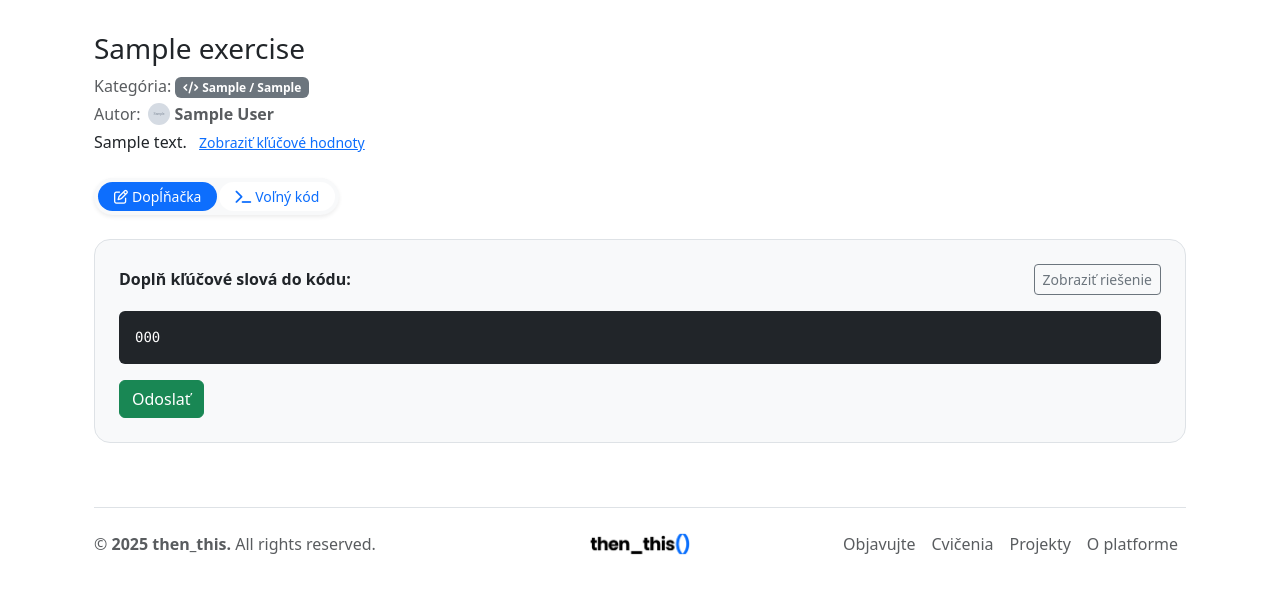
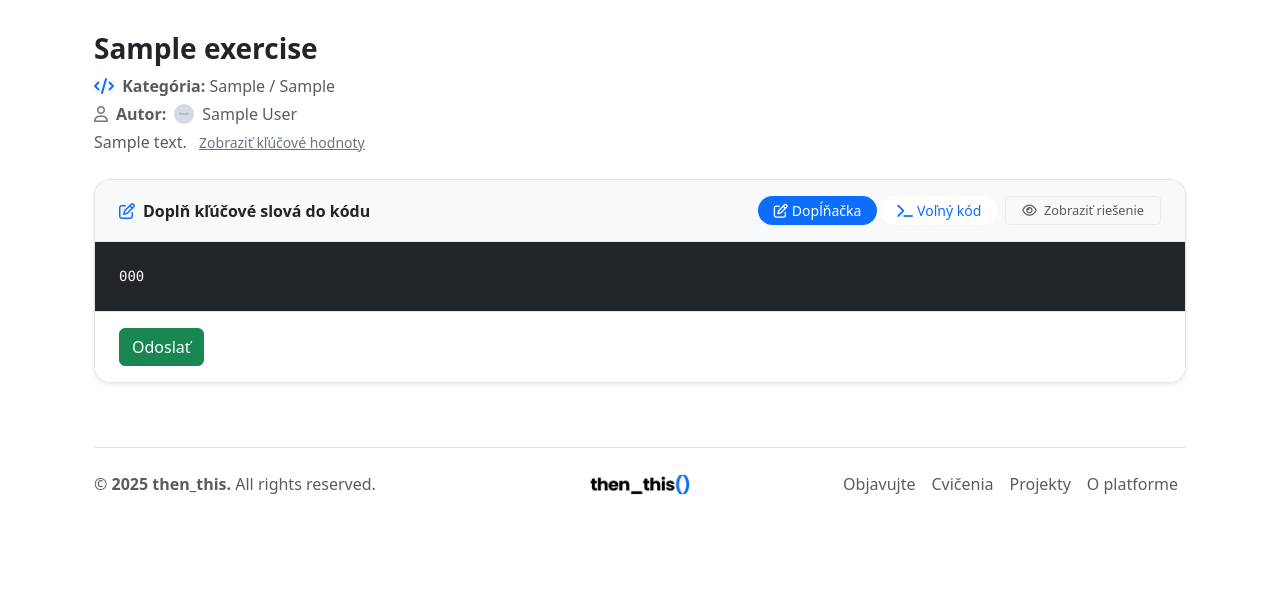
Before and after one commit to andreakollova/platforma-thenthis, a Flask app: page /cvicenie/1 in a window 1280 px wide. Shown: the part 89-683 px from the top of the page. Run offline with Flask 3, Linux system fonts and the light colour scheme; tables that the repository leaves empty hold one stand-in row (values such as "Sample post"); grey boxes marked "Sample" are stand-in pictures.

Commit message:
Checkpoint 19 - cvicenie fixnute final

```diff
--- a/app.py
+++ b/app.py
@@ -157,10 +157,16 @@ def nove_cvicenie():
 
     return render_template('nove.html')
 
+import re
+
 @app.route('/cvicenie/<int:id>')
 def exercise_detail(id):
     exercise = Exercise.query.get_or_404(id)
     author = User.query.get(exercise.author_id)
+
+    # 🔧 Vygeneruj výsledný kód bez {{ ... }}
+    final_code = re.sub(r"\{\{\s*(.*?)\s*\}\}", r"\1", exercise.code_raw or "")
+
     category_icons = {
         "Python": "fab fa-python",
         "JavaScript": "fab fa-js",
@@ -172,8 +178,10 @@ def exercise_detail(id):
         'cvicenie.html',
         exercise=exercise,
         author=author,
+        solution_clean=final_code,  # <--- toto pošleme
         category_icon=category_icons.get(exercise.category, "fas fa-code")
     )
+
 
 @app.route('/moje-cvicenia')
 @login_required
--- a/static/styles-dashboard.css
+++ b/static/styles-dashboard.css
@@ -276,3 +276,9 @@
   background-color: #0d6efd;
   color: white;
 }
+
+#toggleActionBtn:hover {
+  background-color: #f8f9fa !important;
+  color: #495057 !important;
+  border-color: #ced4da !important;
+}
--- a/static/styles.css
+++ b/static/styles.css
@@ -194,3 +194,9 @@ h1 {
   background-color: #0d6efd;
   color: white;
 }
+
+#toggleActionBtn:hover {
+  background-color: #f8f9fa !important;
+  color: #495057 !important;
+  border-color: #ced4da !important;
+}
--- a/templates/cvicenie.html
+++ b/templates/cvicenie.html
@@ -9,61 +9,96 @@
   {% endif %}
 
   <div class="mb-4">
-    <h1 class="h3">{{ exercise.title }}</h1>
-    <p class="text-muted mb-1">
-      Kategória:
-      <span class="badge bg-secondary">
-        <i class="{{ category_icon }} me-1"></i>{{ exercise.category }} / {{ exercise.subcategory }}
-      </span>
-    </p>
-    <div class="d-flex align-items-center mb-1">
-      <span class="text-muted me-2">Autor: </span>
-      <img src="{{ url_for('static', filename='uploads/profiles/' ~ author.photo) }}" alt="{{ author.name }}" width="22" height="22" class="rounded-circle me-1">
-      <strong class="text-muted">{{ author.name }}</strong>
-    </div>
-<p class="mb-2">
-  {{ exercise.full_description }} <a href="#" id="toggleKeywords" class="ms-2 link-primary small">Zobraziť kľúčové hodnoty</a>
-    </p>
-    <div id="keywordsBox" class="mt-2 d-none small">
-      <span class="badge bg-pink text-white me-1">self</span>
-      <span class="badge bg-pink text-white me-1">super</span>
-      <span class="badge bg-pink text-white me-1">class</span>
-      <span class="badge bg-pink text-white me-1">print</span>
-      <span class="badge bg-pink text-white me-1">Zviera</span>
-      <span class="badge bg-pink text-white me-1">zvuk</span>
-    </div>
+    <h1 class="fw-bold fs-3 mb-2">{{ exercise.title }}</h1>
+
+    <div class="text-muted fs-7 mb-1">
+      <i class="{{ category_icon }} me-1 text-primary"></i>
+      <strong>Kategória:</strong> {{ exercise.category }} / {{ exercise.subcategory }}
     </div>
 
-  <div class="mb-4">
-    <div id="modeButtons" class="rounded-pill bg-light d-inline-flex shadow-sm p-1" style="gap: 2px;">
-      <button type="button" class="btn btn-sm rounded-pill px-3 py-1 active" data-mode="fill">
+    <div class="text-muted fs-6 d-flex align-items-center mb-1">
+      <i class="fa-regular fa-user me-2 text-secondary"></i>
+      <strong>Autor:</strong>
+      <img src="{{ url_for('static', filename='uploads/profiles/' ~ author.photo) }}"
+           alt="{{ author.name }}" width="20" height="20"
+           class="rounded-circle mx-2">
+      {{ author.name }}
+    </div>
+
+    <p class="text-muted fs-6 mb-4" style="line-height: 1.6;">
+      {{ exercise.full_description }}
+      <a href="#" id="toggleKeywords" class="ms-2 link-secondary text-decoration-underline small">
+        Zobraziť kľúčové hodnoty
+      </a>
+    </p>
+
+    <div id="keywordsBox" class="mt-1 d-none small"></div>
+  </div>
+
+  <!-- OBAL CVIČENIA -->
+  <div class="rounded-4 bg-white shadow-sm border overflow-hidden" id="exerciseBox">
+    <div class="d-flex justify-content-between align-items-center px-4 py-3 border-bottom bg-light flex-wrap">
+
+      <!-- Nadpis, ktorý sa mení podľa režimu -->
+      <div class="d-flex align-items-center" id="exerciseHeader">
+        <i class="fa-regular fa-pen-to-square text-primary me-2"></i>
+        <span class="fw-semibold fs-6" id="exerciseTitle">Doplň kľúčové slová do kódu</span>
+      </div>
+
+      <!-- Prepínače + tlačidlo -->
+      <div class="d-flex align-items-center gap-2 flex-wrap">
+        <div id="modeButtons" class="d-inline-flex gap-1">
+          <button type="button" class="btn btn-sm rounded-pill px-3 py-1 active d-flex align-items-center" data-mode="fill">
             <i class="fa-regular fa-pen-to-square me-1"></i>Dopĺňačka
           </button>
-      <button type="button" class="btn btn-sm rounded-pill px-3 py-1" data-mode="free">
+          <button type="button" class="btn btn-sm rounded-pill px-3 py-1 d-flex align-items-center" data-mode="free">
             <i class="fa-solid fa-terminal me-1"></i>Voľný kód
+          </button>
+        </div>
+        <button
+          class="btn btn-sm btn-outline-secondary text-muted border-light-subtle px-3 py-1"
+          id="toggleActionBtn"
+          style="font-size: 0.8rem; transition: background-color 0.2s;"
+          onmouseover="this.style.backgroundColor='#f9f9f9';"
+          onmouseout="this.style.backgroundColor='transparent';"
+        >
+          <i class="fa-regular fa-eye me-1"></i>
+          <span id="toggleActionText">Zobraziť riešenie</span>
+        </button>
+      </div>
+
+    </div>
+
+<!-- BLOK: DOPĹŇAČKA -->
+<div id="fillMode">
+  <!-- Kód -->
+  <div class="bg-dark text-white p-4 font-monospace border-bottom">
+    <pre class="mb-0"><code>{{ exercise.code | safe }}</code></pre>
+  </div>
+
+  <!-- Odoslať -->
+  <div class="px-4 py-3 bg-white">
+    <button class="btn btn-success">Odoslať</button>
+  <button
+    class="btn btn-sm btn-outline-secondary d-none"
+    id="resetButton"
+    title="Vymazať odpovede"
+    style="font-size: 0.8rem;"
+  >
+    <i class="fa-solid fa-arrow-rotate-left"></i>
   </button>
   </div>
 </div>
 
-  <!-- DOPĹŇAČKA -->
-  <div class="border rounded-4 p-4 bg-light" id="fillMode">
-    <div class="d-flex justify-content-between align-items-center mb-3">
-      <p class="fw-semibold mb-0">Doplň kľúčové slová do kódu:</p>
-      <button class="btn btn-outline-secondary btn-sm" id="toggleAnswers">Zobraziť riešenie</button>
-    </div>
-    <div class="bg-dark text-white p-3 rounded font-monospace">
-      <pre class="mb-0"><code>{{ exercise.code | safe }}</code></pre>
-    </div>
-    <button class="btn btn-success mt-3">Odoslať</button>
+    <!-- BLOK: VOĽNÝ KÓD -->
+    <div id="freeMode" class="d-none">
+      <!-- Textarea -->
+      <div class="bg-dark text-white p-3">
+        <textarea id="freeCodeArea" class="form-control font-monospace bg-dark text-white border-0"
+                  rows="12" placeholder="Tu napíš svoj kód..."></textarea>
       </div>
 
-  <!-- VOĽNÝ KÓD -->
-  <div class="border rounded-4 p-4 bg-light d-none" id="freeMode">
-    <div class="d-flex justify-content-between align-items-center mb-3">
-      <p class="fw-semibold mb-0">Napíš vlastné riešenie:</p>
-      <button class="btn btn-outline-secondary btn-sm" id="toggleFreeCode">Zobraziť predpis</button>
-    </div>
-    <textarea id="freeCodeArea" class="form-control font-monospace bg-dark text-white" rows="12" placeholder="Tu napíš svoj kód..."></textarea>
+      <!-- Odoslať -->
     </div>
 
   {% if is_preview %}
@@ -73,29 +108,54 @@
     </div>
   {% endif %}
 <script>
-// 💡 TU vlož svoj celý JavaScript:
 const modeButtons = document.querySelectorAll('#modeButtons button');
 const fillMode = document.getElementById('fillMode');
 const freeMode = document.getElementById('freeMode');
+const exerciseTitle = document.getElementById('exerciseTitle');
+const toggleActionBtn = document.getElementById('toggleActionBtn');
+const toggleActionText = document.getElementById('toggleActionText');
+const freeCodeArea = document.getElementById('freeCodeArea');
+const toggleKeywordsLink = document.getElementById('toggleKeywords');
+const keywordsBox = document.getElementById('keywordsBox');
+const resetButton = document.getElementById('resetButton');
+const checkButton = document.querySelector('#fillMode .btn-success');
 
+const userCode = { content: "" };
+const freeTemplate = {{ solution_clean | tojson | safe }};
+
+let currentMode = "fill";
+let showingPreset = false;
+let showingAnswers = false;
+
+// Prepínanie režimov
 modeButtons.forEach(button => {
   button.addEventListener('click', () => {
     modeButtons.forEach(btn => btn.classList.remove('active'));
     button.classList.add('active');
-    const selectedMode = button.dataset.mode;
-    fillMode.classList.toggle('d-none', selectedMode !== 'fill');
-    freeMode.classList.toggle('d-none', selectedMode !== 'free');
+    currentMode = button.dataset.mode;
+
+    if (currentMode === "fill") {
+      fillMode.classList.remove("d-none");
+      freeMode.classList.add("d-none");
+      exerciseTitle.innerHTML = "Doplň kľúčové slová do kódu";
+      toggleActionText.textContent = "Zobraziť riešenie";
+    } else {
+      fillMode.classList.add("d-none");
+      freeMode.classList.remove("d-none");
+      exerciseTitle.innerHTML = "Napíš vlastné riešenie";
+      toggleActionText.textContent = showingPreset ? "Skryť predpis" : "Zobraziť predpis";
+    }
   });
 });
 
-const toggleAnswersBtn = document.getElementById('toggleAnswers');
-let showingAnswers = false;
-toggleAnswersBtn.addEventListener('click', () => {
+// Zobrazenie / skrytie riešenia
+toggleActionBtn.addEventListener('click', () => {
+  if (currentMode === "fill") {
     const inputs = document.querySelectorAll('.code-input');
     showingAnswers = !showingAnswers;
     inputs.forEach(input => {
       if (showingAnswers) {
-      if (!input.value || input.value.trim() === '') {
+        if (!input.value.trim()) {
           input.value = input.dataset.answer;
           input.style.color = '#ccc';
         } else {
@@ -112,79 +172,84 @@ toggleAnswersBtn.addEventListener('click', () => {
         input.style.color = '';
       }
     });
-  toggleAnswersBtn.textContent = showingAnswers ? 'Skryť riešenie' : 'Zobraziť riešenie';
-});
-
-const toggleFreeCodeBtn = document.getElementById('toggleFreeCode');
-const freeCodeArea = document.getElementById('freeCodeArea');
-let showingPreset = false;
-const userCode = { content: "" };
-const freeTemplate = `class Person:
-  def __init__(self, name, age):
-    self.name = name
-    self.age = age
-
-  def greet(self):
-    print("Ahoj, volám sa", self.name)
-
-  def birthday(self):
-    self.age += 1
-
-class Student(Person):
-  def __init__(self, name, age, school):
-    super().__init__(name, age)
-    self.school = school`;
-
-toggleFreeCodeBtn.addEventListener('click', () => {
+    toggleActionText.textContent = showingAnswers ? 'Skryť riešenie' : 'Zobraziť riešenie';
+  } else {
     if (!showingPreset) {
       userCode.content = freeCodeArea.value;
       freeCodeArea.value = freeTemplate;
-    toggleFreeCodeBtn.textContent = "Skryť predpis";
+      toggleActionText.textContent = "Skryť predpis";
     } else {
       freeCodeArea.value = userCode.content;
-    toggleFreeCodeBtn.textContent = "Zobraziť predpis";
+      toggleActionText.textContent = "Zobraziť predpis";
     }
     showingPreset = !showingPreset;
+  }
 });
 
-const checkButton = document.querySelector('#fillMode .btn-success');
+// Kľúčové slová
+toggleKeywordsLink.addEventListener('click', function (e) {
+  e.preventDefault();
+  const inputs = document.querySelectorAll('.code-input');
+  if (!inputs.length) {
+    keywordsBox.textContent = "Žiadne kľúčové slová neboli nájdené.";
+    keywordsBox.classList.remove('d-none');
+    return;
+  }
+
+  const words = [...new Set(Array.from(inputs).map(input => input.dataset.answer.trim()))];
+  const highlightWords = ["class", "def", "self", "print", "Zviera", "zvuk"]; // prispôsobiteľné
+  const coloredWords = words.map(word => {
+    return highlightWords.includes(word)
+      ? `<span class="text-pink me-1">${word}</span>`
+      : `<span class="text-muted me-1">${word}</span>`;
+  });
+
+  keywordsBox.innerHTML = `V tomto cvičení je potrebné doplniť kód: ${coloredWords.join(' ')}`;
+  keywordsBox.classList.toggle('d-none');
+
+  toggleKeywordsLink.textContent = keywordsBox.classList.contains('d-none')
+    ? 'Zobraziť kľúčové hodnoty'
+    : 'Skryť kľúčové hodnoty';
+});
+
+// Kontrola správnosti
 checkButton.addEventListener('click', () => {
   const inputs = document.querySelectorAll('.code-input');
   inputs.forEach(input => {
     const userInput = input.value.trim();
-    const correctAnswer = input.dataset.answer;
+    const correctAnswer = input.dataset.answer.trim();
+
     input.classList.remove('is-valid', 'is-invalid');
+
     if (userInput.toLowerCase() === correctAnswer.toLowerCase()) {
       input.classList.add('is-valid');
     } else {
       input.classList.add('is-invalid');
     }
   });
+
+  resetButton.classList.remove('d-none'); // zobraz tlačidlo "Skúsiť znova"
 });
 
-const toggleKeywordsLink = document.getElementById('toggleKeywords');
-const keywordsBox = document.getElementById('keywordsBox');
-
-toggleKeywordsLink.addEventListener('click', (e) => {
-  e.preventDefault();
+// Reset políčok
+resetButton.addEventListener('click', () => {
   const inputs = document.querySelectorAll('.code-input');
-  const words = [...new Set(Array.from(inputs).map(input => input.dataset.answer.trim()))];
-
-  const highlightWords = ["class", "def", "self", "print", "Zviera", "zvuk"];
-  const coloredWords = words.map(word => {
-    if (highlightWords.includes(word)) {
-      return `<span class="text-pink me-1">${word}</span>`;
-    }
-    return `<span class="text-muted me-1">${word}</span>`;
+  inputs.forEach(input => {
+    input.value = '';
+    input.classList.remove('is-valid', 'is-invalid');
+    input.style.color = '';
+    input.removeAttribute('data-userAnswer');
   });
 
-  keywordsBox.innerHTML = `V tomto cvičení je potrebné doplniť kód: ${coloredWords.join(' ')}`;
-  keywordsBox.classList.toggle('d-none');
-  toggleKeywordsLink.textContent = keywordsBox.classList.contains('d-none')
-    ? 'Zobraziť kľúčové hodnoty'
-    : 'Skryť kľúčové hodnoty';
+  if (showingAnswers) {
+    toggleActionText.textContent = 'Zobraziť riešenie';
+    showingAnswers = false;
+  }
+
+  resetButton.classList.add('d-none'); // schovaj znova
 });
-
 </script>
 
+
+
 {% endblock %}
```
Lines whose indentation alone changed are shown as unchanged.
